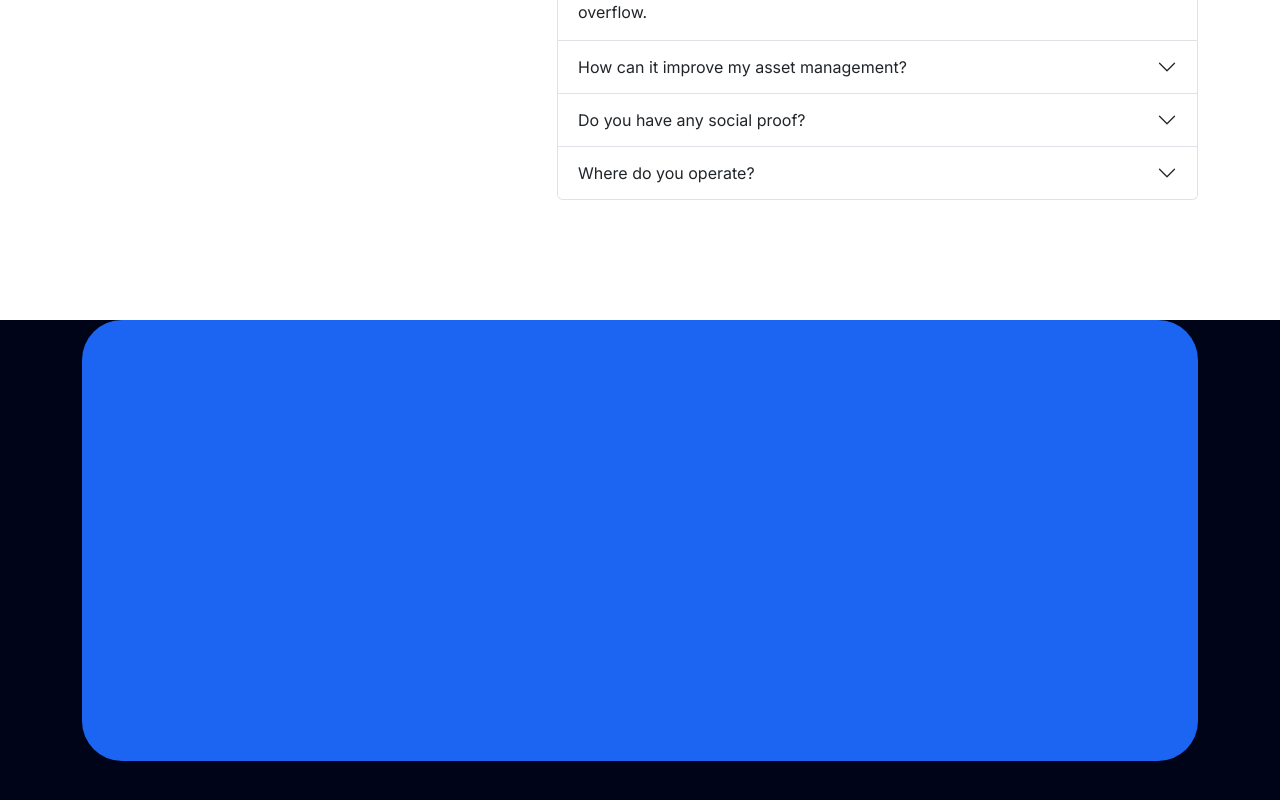
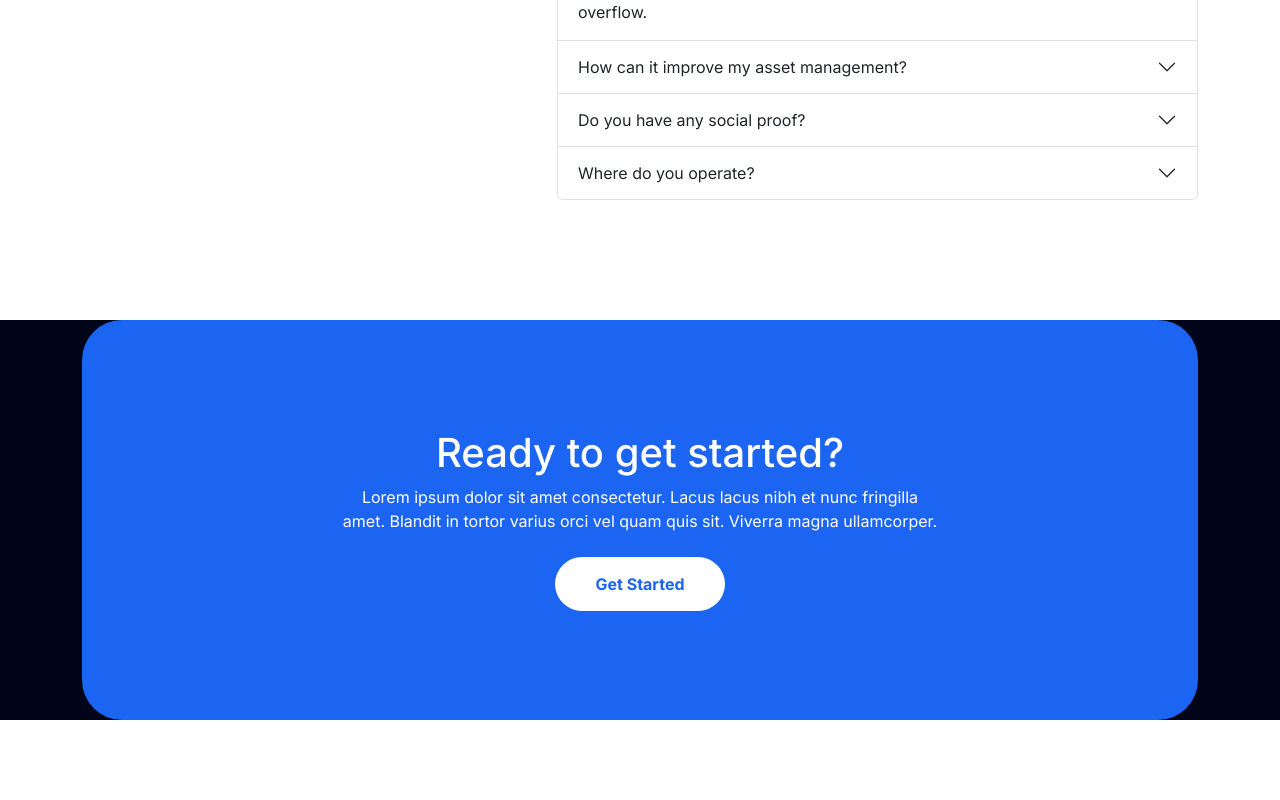
Before and after one commit to mubinkg/product-management-frontend, a Next.js app: page / in a window 1280 px wide. Shown: the part 9309-10109 px from the top of the page. After the commit the page ends 10029 px from the top, so only its background shows below. Built offline with nearby package versions, Linux system fonts and the light colour scheme.

Commit message:
udpate footer

```diff
--- a/src/app/globals.css
+++ b/src/app/globals.css
@@ -11,6 +11,16 @@
 .hero-btn{
     color: white;
     background-color: #1C64F2;
+    border: none;
+    padding: 15px 40px;
+    border-radius: 50px;
+    font-weight: bold;
+    font-size: "30px";
+}
+
+.footer-btn{
+    color: #1C64F2;
+    background-color: white;
     border: none;
     padding: 15px 40px;
     border-radius: 50px;
--- a/src/components/Footer.tsx
+++ b/src/components/Footer.tsx
@@ -3,12 +3,15 @@ import { Container } from 'reactstrap'
 
 const Footer = () => {
     return (
-        <div style={{ backgroundColor: "#000419", minHeight: "586px"}}>
-            <div style={{marginTop: "20px" }}></div>
+        <div style={{ backgroundColor: "#000419" }}>
             <Container>
-                <div>
-                    <div style={{ backgroundColor: "#1C64F2", height: "441px", borderRadius: "40px"}}>
-
+                <div className='mt-4'>
+                    <div className='d-flex flex-column justify-content-center align-items-center' style={{ backgroundColor: "#1C64F2", height: "400px", borderRadius: "40px" }}>
+                        <h1 className='text-white'>Ready to get started?</h1>
+                        <span style={{ maxWidth: "600px", textAlign: "center", color: "white" }}>
+                            Lorem ipsum dolor sit amet consectetur. Lacus lacus nibh et nunc fringilla amet. Blandit in tortor varius orci vel quam quis sit. Viverra magna ullamcorper.
+                        </span>
+                        <button className='footer-btn mt-4'>Get Started</button>
                     </div>
                 </div>
             </Container>
```
